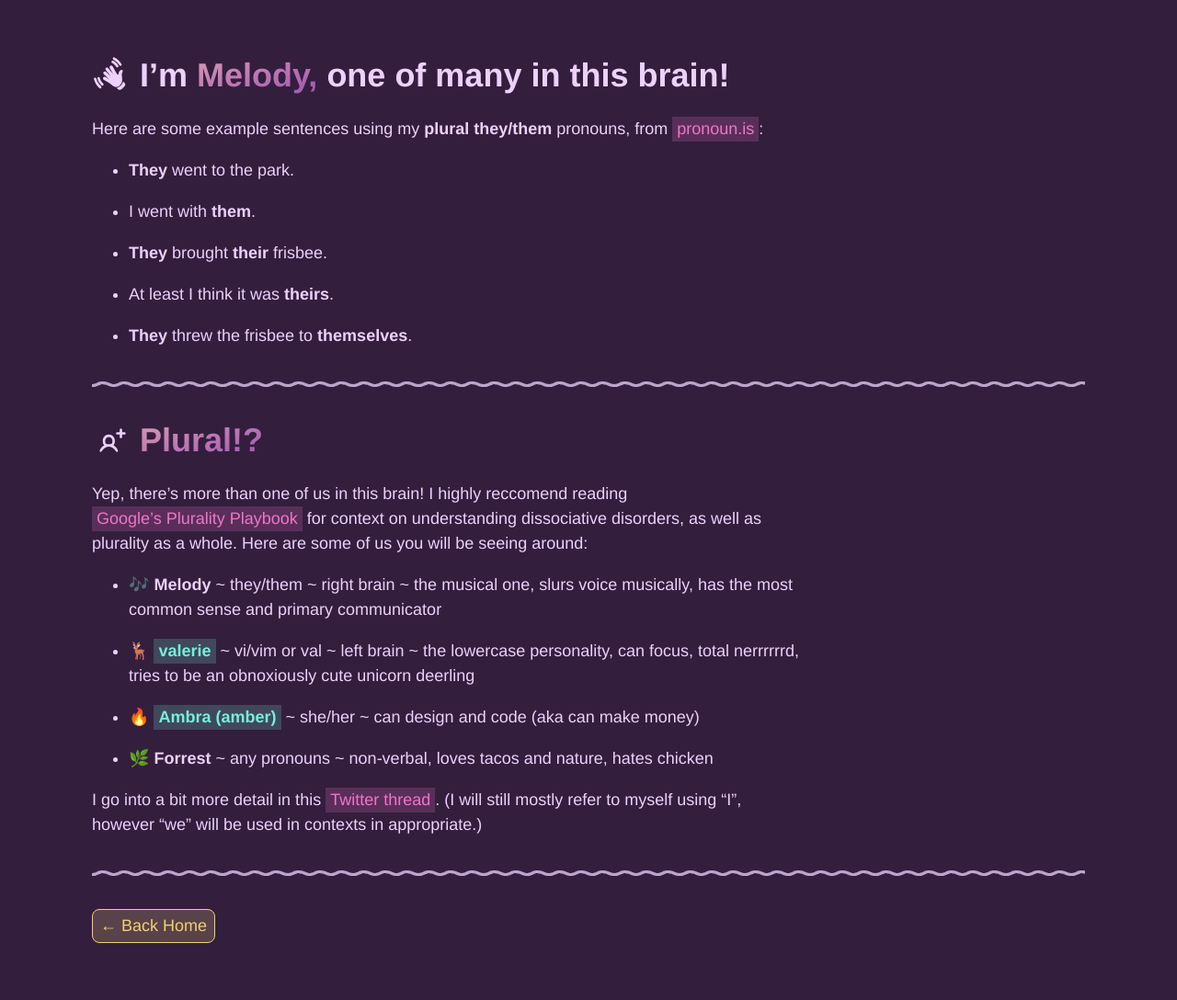
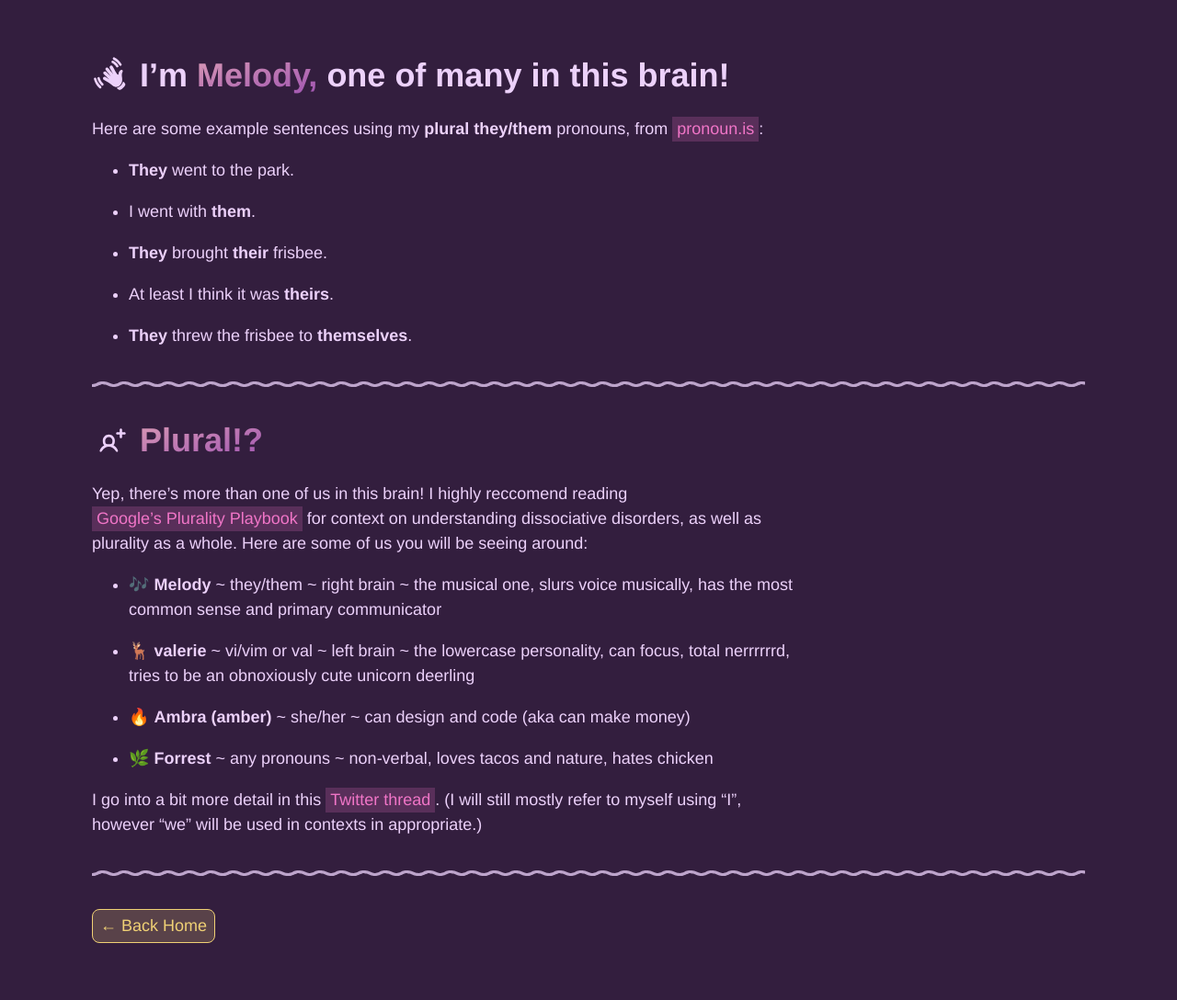
Before and after one commit to pixelyunicorn/2019-website, a Jekyll site: the page built from they.md, in a window 1280 px wide. Shown: the whole page at 92% size. Built offline with Jekyll 4.4.1, drawn with Linux system fonts in a browser that asks for light colours; some web fonts are replaced.

Commit message:
😜🐺 Updated with Glitch

```diff
--- a/_data/portfolio.yaml
+++ b/_data/portfolio.yaml
@@ -5,7 +5,7 @@
   case:
   mask: "https://cdn.glitch.com/cac749b9-a651-4b28-900e-eab82ca322d7%2Fmask-circle.svg?1551313157031"
 - title: Temple University
-  desc: I developed a smple to read and open-source Jekyll theme used today by 100+ department & program sites!
+  desc: I developed a simple to read and open-source Jekyll theme used today by 100+ department & program sites!
   image: "https://cdn.glitch.com/cac749b9-a651-4b28-900e-eab82ca322d7%2Ftemple.png?1551313550872"
   link: https://develop.cla.temple.edu/global-studies/
   case: https://melody.cool/temple
--- a/_data/talks.yaml
+++ b/_data/talks.yaml
@@ -1,4 +1,4 @@
-- title: "low-fi hip hop beats to npm install to"
+- title: "An upcoming talk..."
   event: "Philly JS Meetup"
   date: "March 2019"
   link:
--- a/they.md
+++ b/they.md
@@ -25,9 +25,9 @@ Yep, there's more than one of us in this brain! I highly reccomend reading <a hr
 
 - 🎶 **Melody** ~ they/them ~ right brain ~ the musical one, slurs voice musically, has the most common sense and primary communicator
 
-- 🦌 **<a href="https://valerie.dev" class="tre" target="_blank">valerie</a>** ~ vi/vim or val ~ left brain ~ the lowercase personality, can focus, total nerrrrrrd, tries to be an obnoxiously cute unicorn deerling
+- 🦌 **valerie** ~ vi/vim or val ~ left brain ~ the lowercase personality, can focus, total nerrrrrrd, tries to be an obnoxiously cute unicorn deerling
 
-- 🔥 **<a href="https://ambra.dev" class="tre" target="_blank">Ambra (amber)</a>** ~ she/her ~ can design and code (aka can make money)
+- 🔥 **Ambra (amber)** ~ she/her ~ can design and code (aka can make money)
 
 - 🌿 **Forrest** ~ any pronouns ~ non-verbal, loves tacos and nature, hates chicken
 
```
